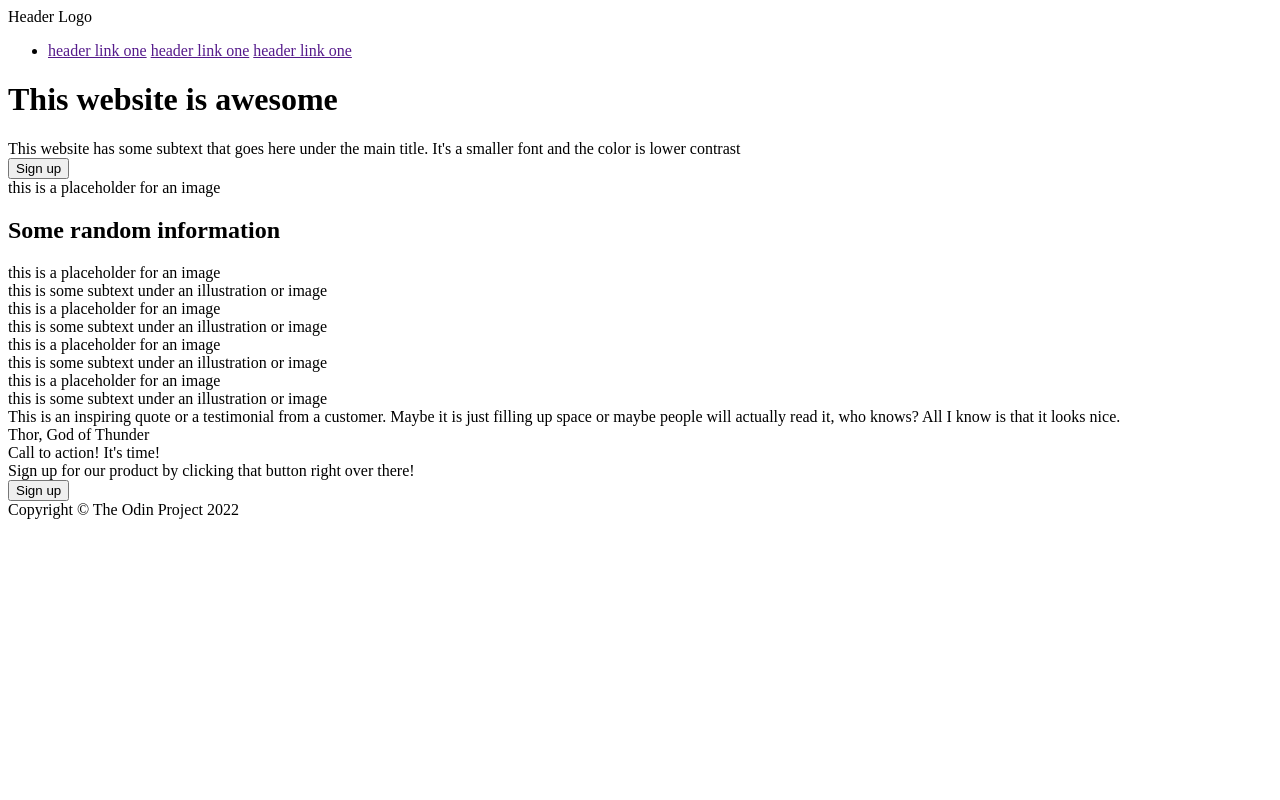
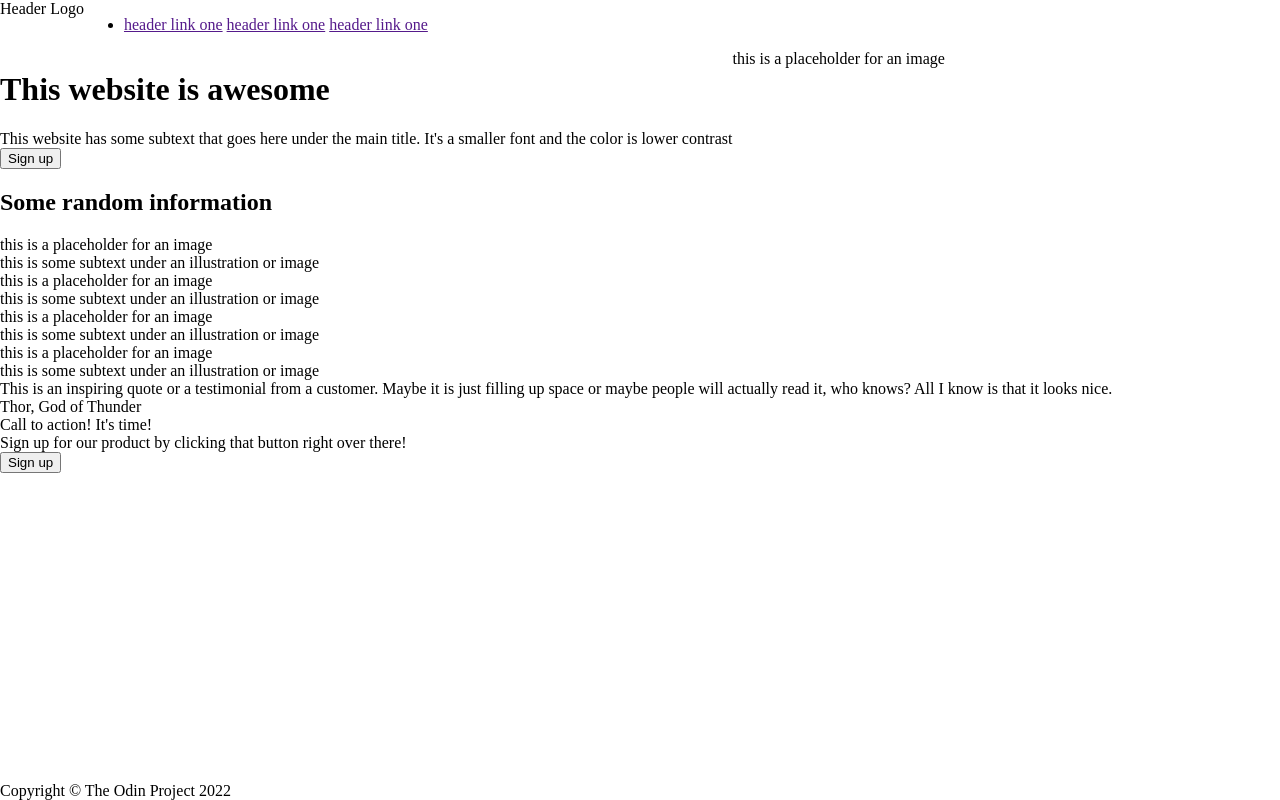
Before and after one commit to CetO-hub/odin-landing-page, a plain HTML site: page index.html in a window 1280 px wide. Drawn offline with Linux system fonts and the light colour scheme.

Commit message:
Update index and css
Update classes in the index html for header and content.
Update css file.

```diff
--- a/css/styles.css
+++ b/css/styles.css
@@ -0,0 +1,22 @@
+body {
+  height: 100vh;
+  display: flex;
+  flex-direction: column;
+  justify-content: space-between;
+  margin: 0;
+  padding: 0;
+}
+
+header {
+  display: flex;
+  flex-direction: column;
+}
+
+.header-upper,
+.header-lower {
+  display: flex;
+}
+
+.content {
+  flex: 1;
+}
--- a/index.html
+++ b/index.html
@@ -7,6 +7,7 @@
   </head>
   <body>
     <header>
+      <div class="header-upper">
         <div>Header Logo</div>
         <ul>
           <li>
@@ -15,41 +16,52 @@
             <a href="">header link one</a>
           </li>
         </ul>
+      </div>
+      <div class="header-lower">
+        <div class="header-sign">
           <h1>This website is awesome</h1>
           <div>
             This website has some subtext that goes here under the main title. It's
             a smaller font and the color is lower contrast
           </div>
           <button>Sign up</button>
+        </div>
         <div>this is a placeholder for an image</div>
+      </div>
     </header>
     <div class="content">
+      <div class="information">
         <h2>Some random information</h2>
-      <div class="information">
+        <div class="information-item">
           <img src="" alt="">this is a placeholder for an image</img>
           <div>this is some subtext under an illustration or image</div>
         </div>
-      <div class="information">
+        <div class="information-item">
           <img src="" alt="">this is a placeholder for an image</img>
           <div>this is some subtext under an illustration or image</div>
         </div>
-      <div class="information">
+        <div class="information-item">
           <img src="" alt="">this is a placeholder for an image</img>
           <div>this is some subtext under an illustration or image</div>
         </div>
-      <div class="information">
+        <div class="information-item">
           <img src="" alt="">this is a placeholder for an image</img>
           <div>this is some subtext under an illustration or image</div>
         </div>
+      </div>
       <div>
+        <div class="quote">
           This is an inspiring quote or a testimonial from a customer.
           Maybe it is just filling up space or maybe people will actually
           read it, who knows? All I know is that it looks nice.
         </div>
         <div>Thor, God of Thunder</div>
+      </div>
+      <div class="call to action">
         <div>Call to action! It's time!</div>
         <div>Sign up for our product by clicking that button right over there!</div>
         <button>Sign up</button>
+      </div>
     </div>
     <footer>
       <div>Copyright © The Odin Project 2022</div>
```
Lines whose indentation alone changed are shown as unchanged.
